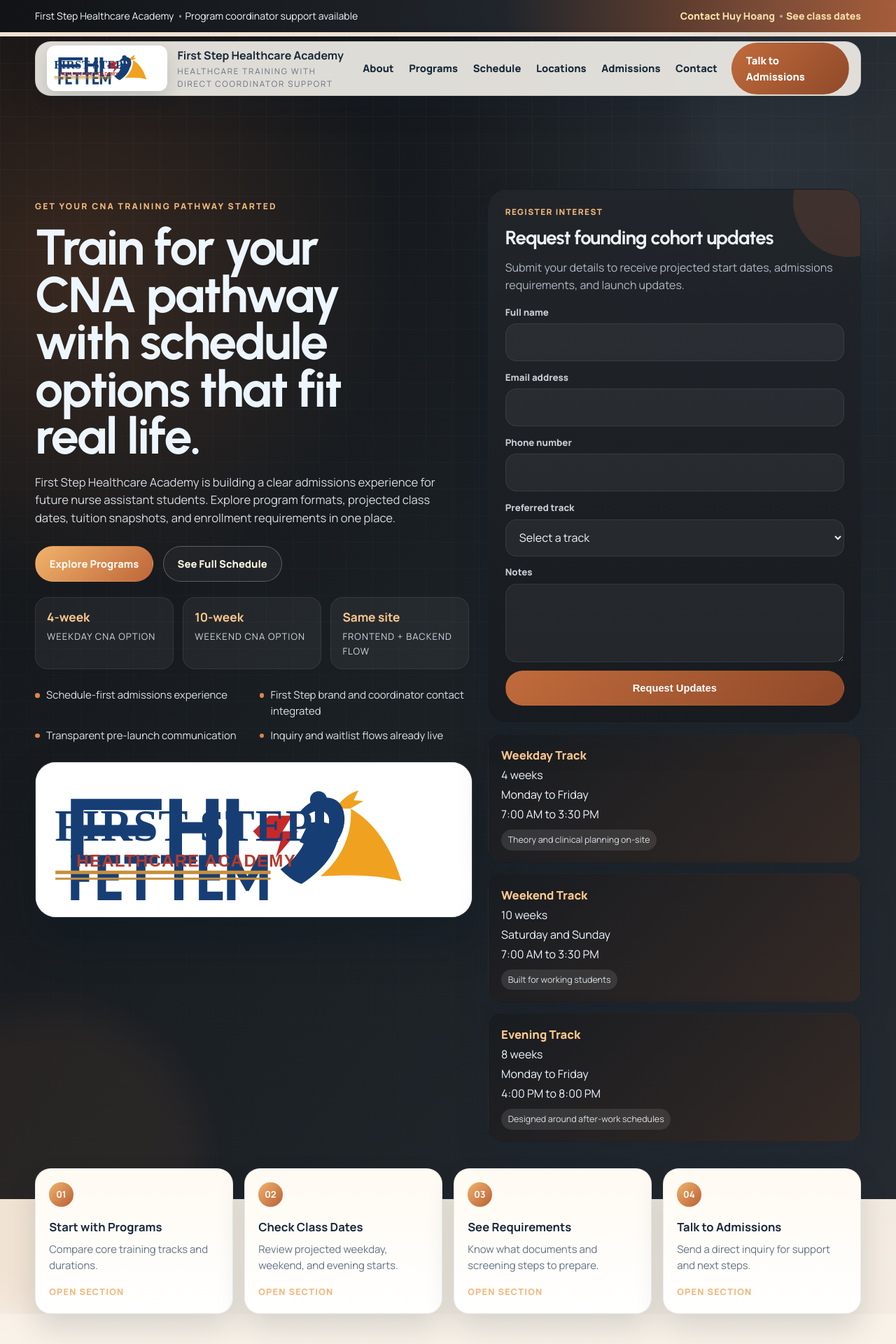
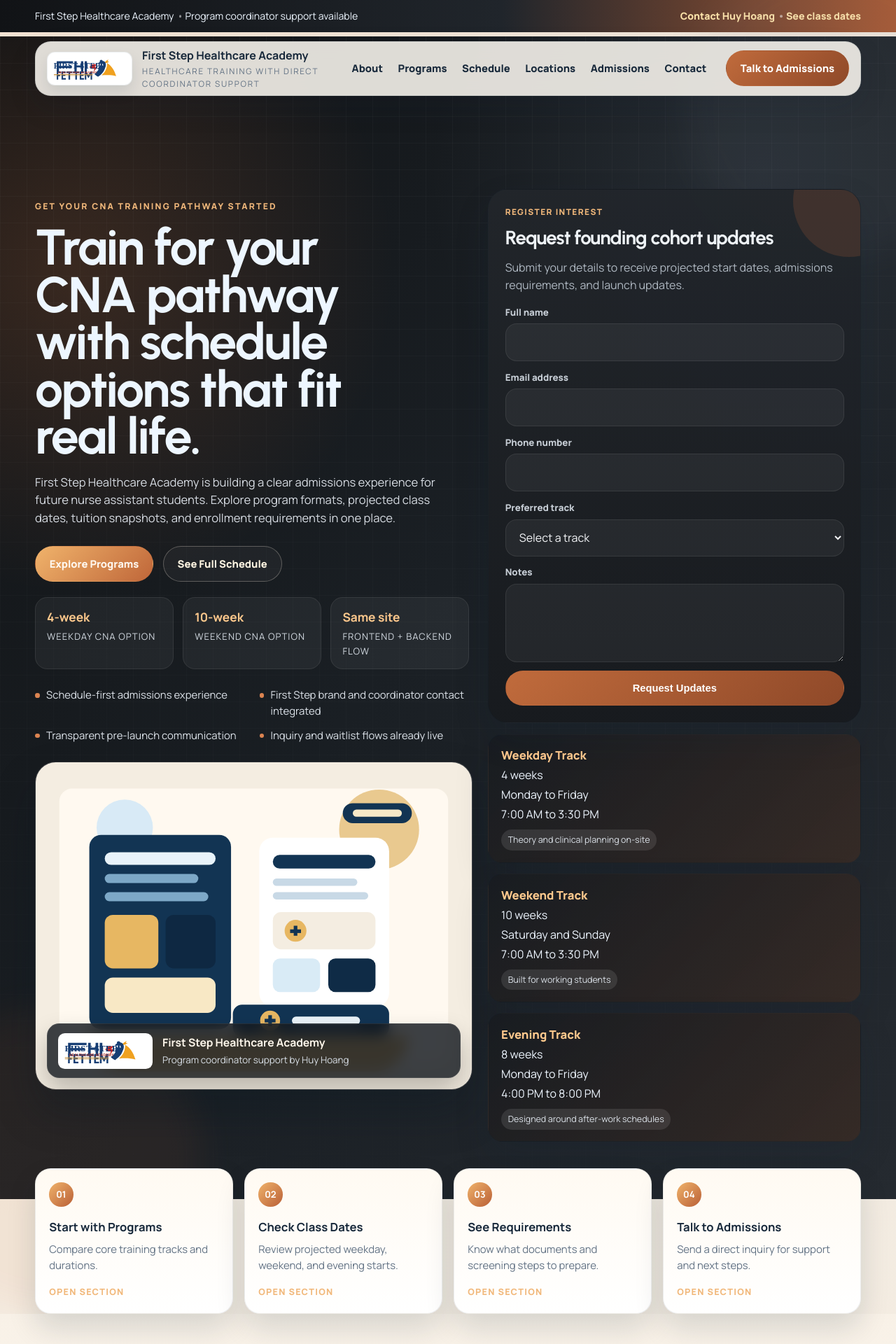
Before and after one commit to garybs16/Huy-Website, a React (Vite) app: page / in a window 1280 px wide. Shown: the top 1920 px of the page at 70% size. Built offline with nearby package versions, Linux system fonts and the light colour scheme; no server answers.

Commit message:
Refine logo placement and hero branding

```diff
--- a/src/App.css
+++ b/src/App.css
@@ -85,14 +85,15 @@
 }
 
 .brand-logo {
-  width: 10.75rem;
-  max-width: 42vw;
+  width: 7.6rem;
+  max-width: 34vw;
   height: auto;
   display: block;
-  border-radius: 0.75rem;
+  border-radius: 0.7rem;
   background: #fff;
-  padding: 0.2rem;
-  box-shadow: 0 12px 24px rgba(12, 30, 46, 0.14);
+  padding: 0.18rem 0.24rem;
+  border: 1px solid rgba(23, 40, 58, 0.08);
+  box-shadow: 0 10px 20px rgba(12, 30, 46, 0.1);
 }
 
 .brand-text {
@@ -325,6 +326,7 @@
 }
 
 .hero-preview-card {
+  position: relative;
   margin-top: 1.65rem;
   max-width: 640px;
   overflow: hidden;
@@ -338,7 +340,43 @@
   display: block;
   width: 100%;
   height: auto;
+}
+
+.hero-brand-chip {
+  position: absolute;
+  left: 1rem;
+  right: 1rem;
+  bottom: 1rem;
+  display: flex;
+  align-items: center;
+  gap: 0.9rem;
+  padding: 0.8rem 0.95rem;
+  border-radius: 1.1rem;
+  background: rgba(19, 24, 30, 0.82);
+  border: 1px solid rgba(255, 255, 255, 0.08);
+  backdrop-filter: blur(10px);
+  box-shadow: 0 18px 36px rgba(0, 0, 0, 0.24);
+}
+
+.hero-brand-chip img {
+  width: 8.4rem;
+  flex: 0 0 auto;
+  border-radius: 0.6rem;
   background: #fff;
+  padding: 0.18rem 0.24rem;
+}
+
+.hero-brand-chip strong {
+  display: block;
+  color: #fff7eb;
+  font-size: 0.98rem;
+}
+
+.hero-brand-chip span {
+  display: block;
+  margin-top: 0.18rem;
+  color: #d7dee6;
+  font-size: 0.84rem;
 }
 
 .hero-rail {
@@ -1055,11 +1093,11 @@
 }
 
 .footer-logo {
-  width: min(16rem, 100%);
-  border-radius: 0.9rem;
+  width: min(12.5rem, 100%);
+  border-radius: 0.8rem;
   background: #fff;
-  padding: 0.35rem;
-  box-shadow: 0 12px 28px rgba(0, 0, 0, 0.22);
+  padding: 0.24rem 0.3rem;
+  box-shadow: 0 10px 22px rgba(0, 0, 0, 0.16);
 }
 
 .footer h3,
@@ -1178,7 +1216,21 @@
   }
 
   .brand-logo {
-    width: min(12rem, 70vw);
+    width: min(8.6rem, 62vw);
+  }
+
+  .hero-brand-chip {
+    position: static;
+    margin: 0.9rem;
+  }
+
+  .hero-brand-chip {
+    flex-direction: column;
+    align-items: flex-start;
+  }
+
+  .hero-brand-chip img {
+    width: min(9rem, 100%);
   }
 
   .hero-points,
--- a/src/App.jsx
+++ b/src/App.jsx
@@ -415,7 +415,14 @@
               </ul>
 
               <div className="hero-preview-card">
-                <img src={firstStepLogo} alt="First Step Healthcare Academy logo" />
+                <img src={heroTraining} alt="Illustration of a healthcare training dashboard and class setup" />
+                <div className="hero-brand-chip">
+                  <img src={firstStepLogo} alt="First Step Healthcare Academy logo" />
+                  <div>
+                    <strong>First Step Healthcare Academy</strong>
+                    <span>Program coordinator support by Huy Hoang</span>
+                  </div>
+                </div>
               </div>
             </div>
 
```
